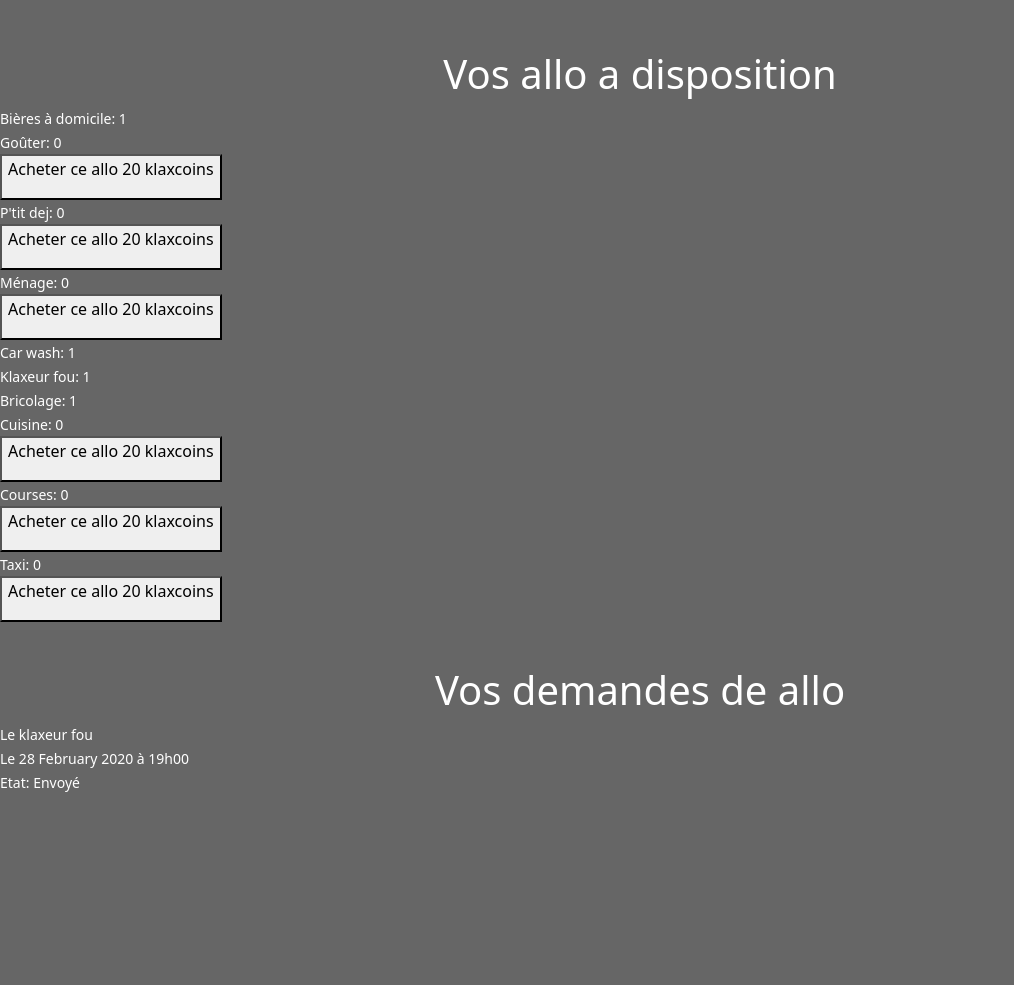
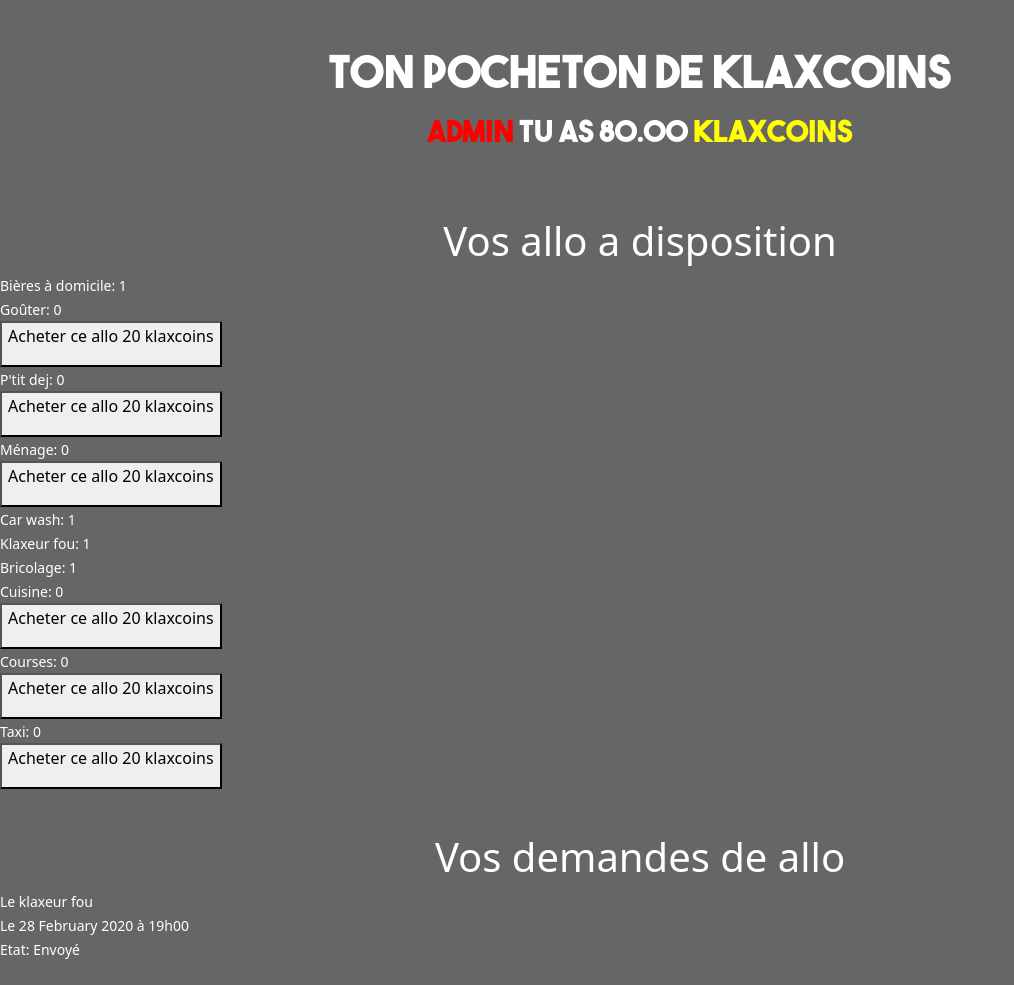
Before and after one commit to Gurwan/Mafienssat, a Django app: page /myAllos/ in a window 1280 px wide. Shown: the part 65-1050 px from the top of the page, without its empty margins (0-1014 px from the left). Before the commit the page ends 857 px from the top, so only its background shows below. Run offline with Django 4.2, Linux system fonts and the light colour scheme; a user stored in the database is signed in; data comes from the database, SQL or seed files in the repository; some libraries are stand-ins or nearby versions.

Commit message:
Added user wallet

```diff
--- a/templates/allos/myAllos.html
+++ b/templates/allos/myAllos.html
@@ -6,6 +6,19 @@
 {% load static %}
 {% include 'nav.html' %}
 {% if user %}
+    <div class="container-fluid" id="betklax-pages">
+        <h2>Ton pocheton de klaxcoins</h2>
+          {% if user.klax_coins > 0 %}
+              <div>
+                  <p><span>{{ user.username }}</span> tu as {{ user.klax_coins }} <span id="yellow-span">klaxcoins</span></p>
+              </div>
+          {% else %}
+              <div>
+                <p><span>Time to soudoyer</span> car là tu n'as aucun <span id="yellow-span">klaxcoin</span> à parier (tema la bete de phrase)</p>
+              </div>
+          {% endif %}
+    </div> <br>
+
     <h1 style="text-align: center; margin-top:20px">Vos allo a disposition</h1>
     {% if counter %} <!-- TODO ajuster les prix ! -->
         <small>Bières à domicile: {{ counter.biere }}</small> <br>
```
